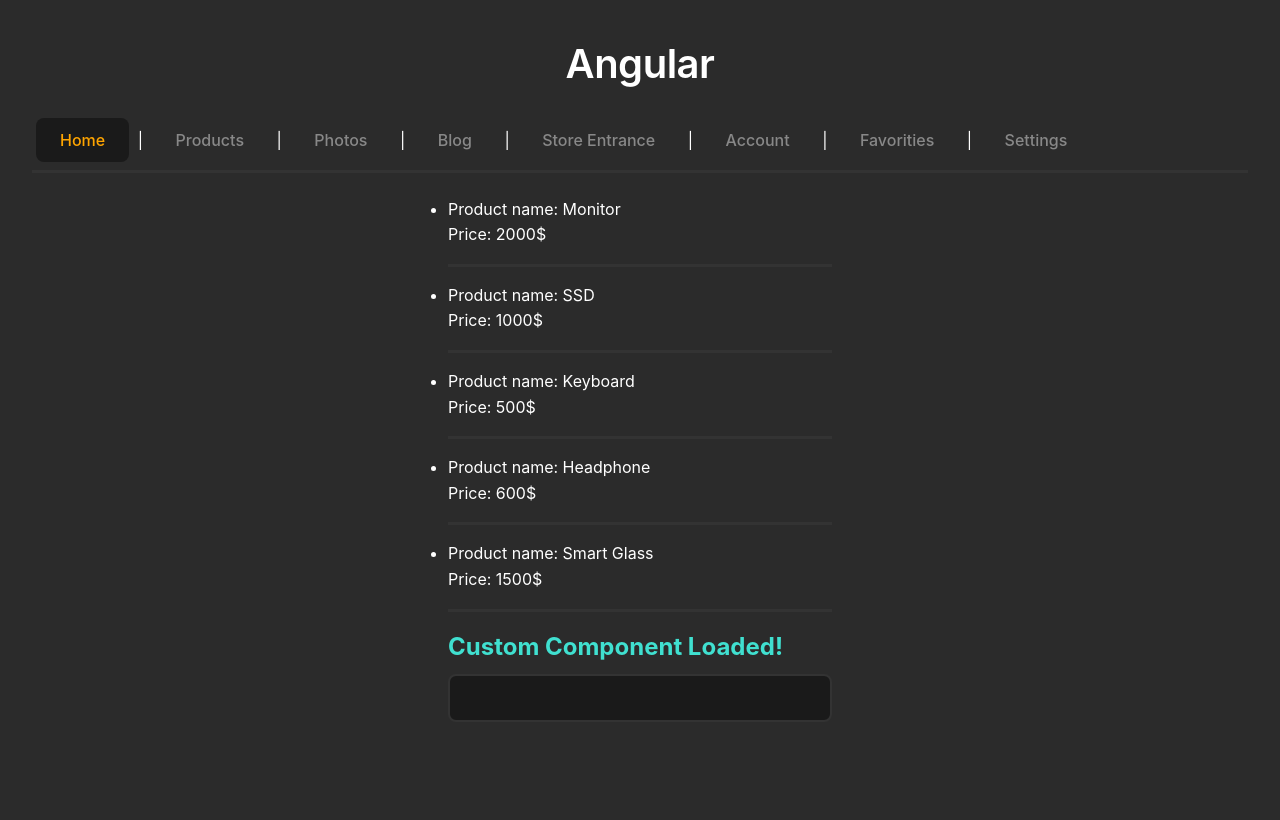
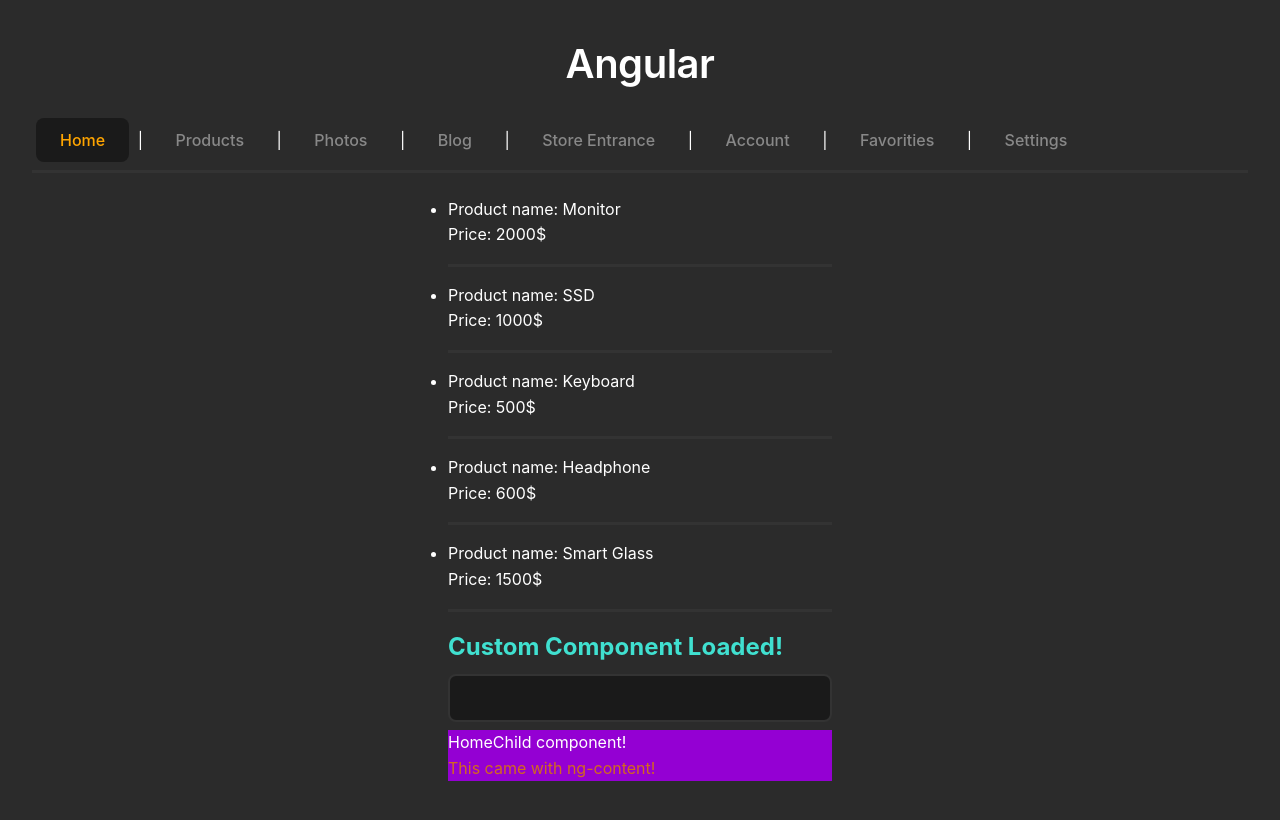
Before and after one commit to SeyyitBattal/angular-starter, an Angular app: page /sba/home in a window 1280 px wide. Built offline with nearby package versions, Linux system fonts and the light colour scheme.

Commit message:
ng-content added

```diff
--- /dev/null
+++ b/src/app/components/home-child/home-child.ts
@@ -0,0 +1,16 @@
+import { Component } from '@angular/core';
+
+@Component({
+  selector: 'app-home-child',
+  imports: [],
+  template:`
+  <div style="background-color: darkviolet;">
+    <p>HomeChild component!</p>
+ <ng-content></ng-content>
+ </div>
+  `,
+  standalone:true,
+})
+export class HomeChild {
+
+}
--- a/src/app/components/home/home.ts
+++ b/src/app/components/home/home.ts
@@ -2,6 +2,7 @@
 import { products,Products } from '../products/products';
 import { Custom } from "../../custom/custom";
 import { FormsModule } from "@angular/forms";
+import { HomeChild } from "../home-child/home-child";
 
 @Component({
   selector: 'app-home',
@@ -14,9 +15,12 @@
   <app-custom></app-custom>
   <input type="text" [(ngModel)] = "data">
   {{data}}
+  <app-home-child>
+    <span style="color: chocolate;">This came with ng-content!</span>
+  </app-home-child>
   `,
   standalone: true,
-  imports: [Custom, FormsModule]
+  imports: [Custom, FormsModule, HomeChild]
 })
 export class Home {
   products:Products[] = products;
```
